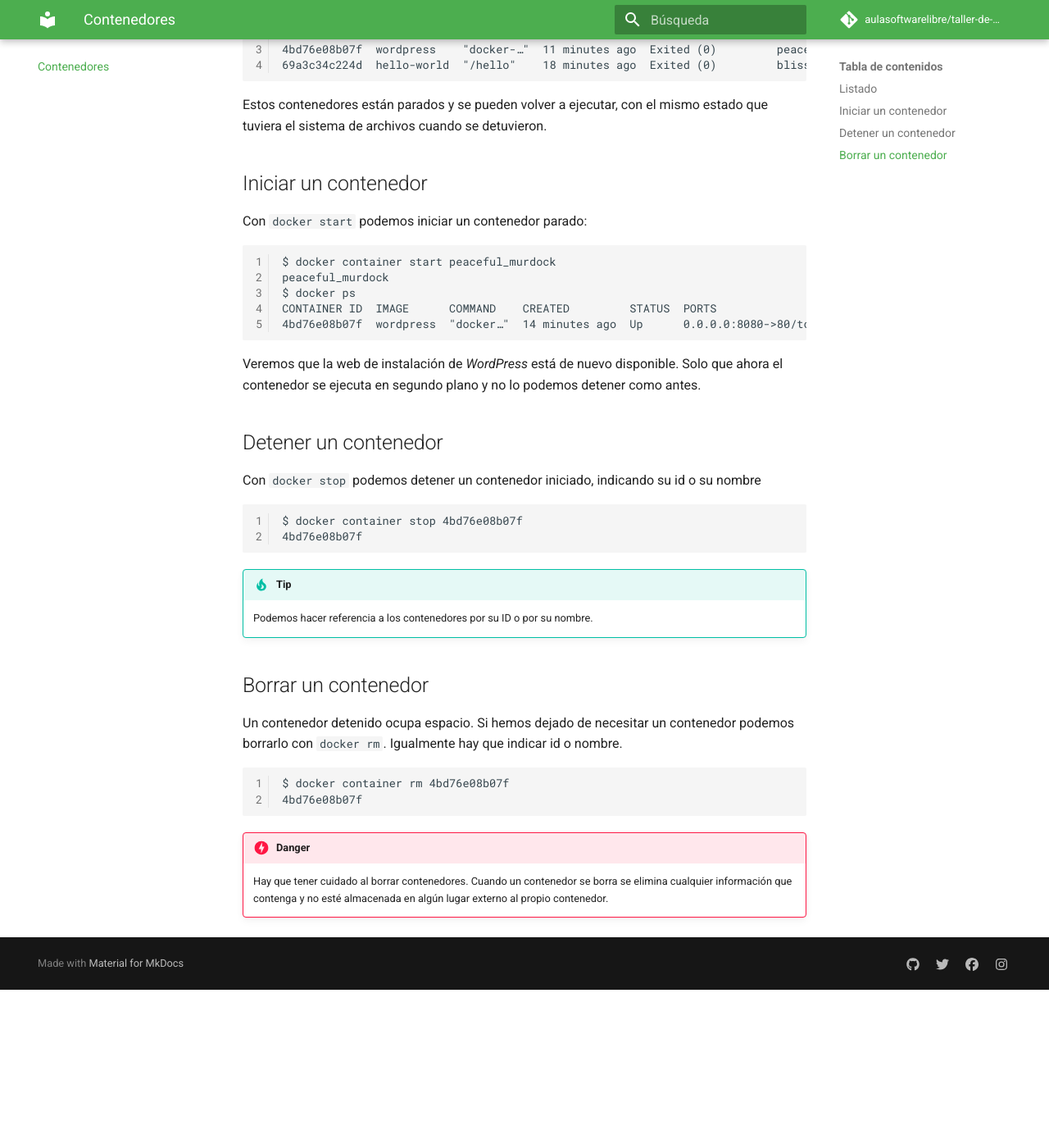
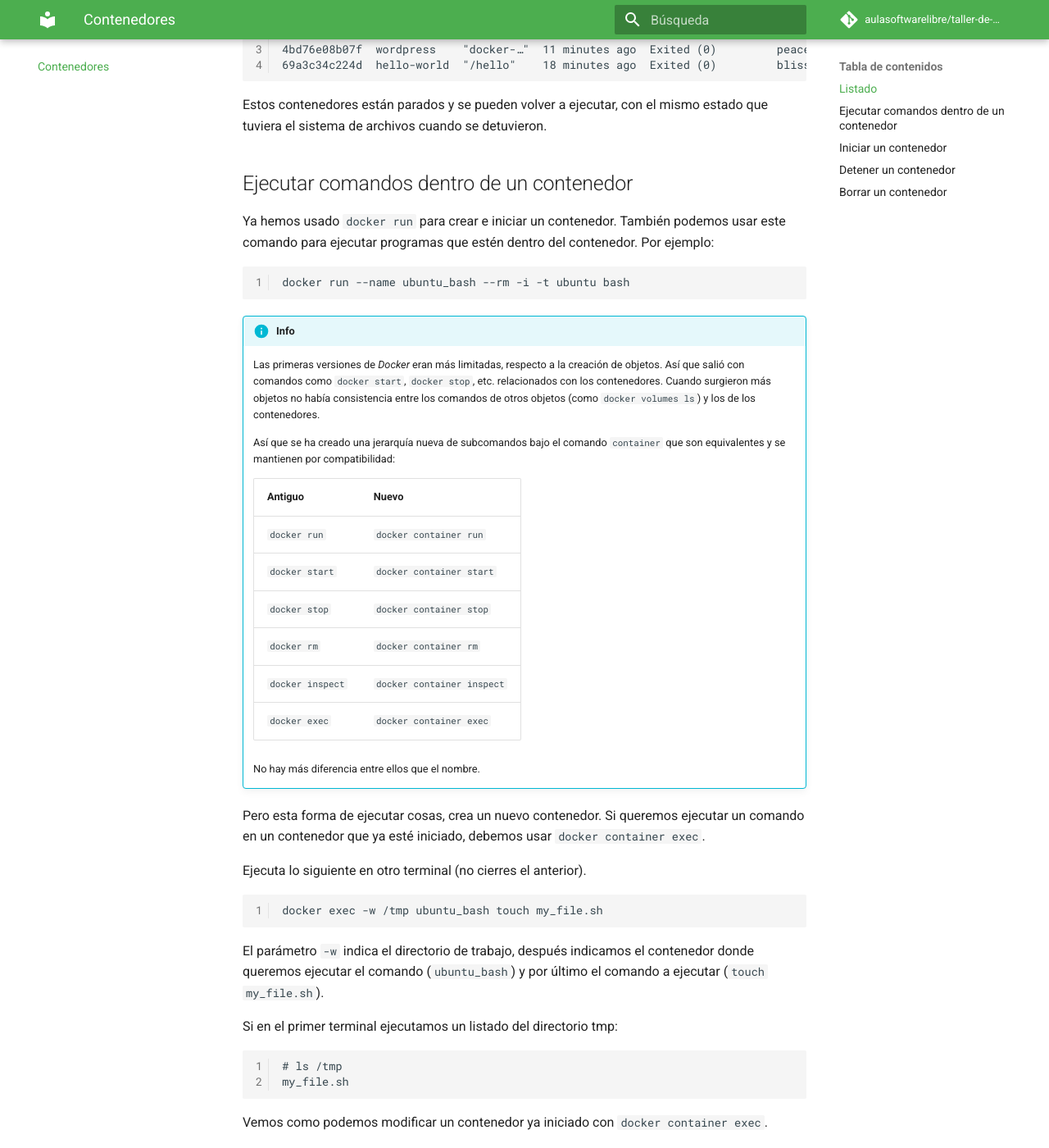
Before and after one commit to aulasoftwarelibre/taller-de-docker, an MkDocs documentation site: the page built from docs/containers.md, in a window 1280 px wide and 1400 px high, scrolled down 502 px. Shown: the whole window at 82% size. Built offline with MkDocs 1.6.1 and Material for MkDocs 9.7.7, drawn with Linux system fonts in a browser that asks for light colours; comment, search, counter and statistics services are not loaded; before the commit the page ends 1709 px from its top, so only the background shows below that; some of the changed text lies outside the part shown.

Commit message:
Added exec and run container commands

```diff
--- a/docs/containers.md
+++ b/docs/containers.md
@@ -15,9 +15,48 @@ Probemos con el parámetro `--all` o `-a`.
 
 Estos contenedores están parados y se pueden volver a ejecutar, con el mismo estado que tuviera el sistema de archivos cuando se detuvieron.
 
+## Ejecutar comandos dentro de un contenedor
+
+Ya hemos usado `docker run` para crear e iniciar un contenedor. También podemos usar este comando para ejecutar programas que estén dentro del contenedor. Por ejemplo:
+
+    docker run --name ubuntu_bash --rm -i -t ubuntu bash
+
+!!! info
+    Las primeras versiones de _Docker_ eran más limitadas, respecto a la creación de objetos. Así que salió con comandos como `docker start`, `docker stop`, etc. relacionados con los contenedores. Cuando surgieron más objetos no había consistencia entre los comandos de otros objetos (como `docker volumes ls`) y los de los contenedores.
+
+    Así que se ha creado una jerarquía nueva de subcomandos bajo el comando `container` que son equivalentes y se mantienen por compatibilidad:
+
+    | Antiguo | Nuevo |
+    |--|--|
+    | `docker run` | `docker container run` |
+    | `docker start` | `docker container start` |
+    | `docker stop` | `docker container stop` |
+    | `docker rm` | `docker container rm` |
+    | `docker inspect` | `docker container inspect` |
+    | `docker exec` | `docker container exec` |
+
+    No hay más diferencia entre ellos que el nombre.
+
+Pero esta forma de ejecutar cosas, crea un nuevo contenedor. Si queremos ejecutar un comando en un contenedor que ya esté iniciado, debemos usar `docker container exec`.
+
+Ejecuta lo siguiente en otro terminal (no cierres el anterior).
+
+    docker exec -w /tmp ubuntu_bash touch my_file.sh
+
+El parámetro `-w` indica el directorio de trabajo, después indicamos el contenedor donde queremos ejecutar el comando (`ubuntu_bash`) y por último el comando a ejecutar (`touch my_file.sh`).
+
+Si en el primer terminal ejecutamos un listado del directorio tmp:
+
+    # ls /tmp
+    my_file.sh
+
+Vemos como podemos modificar un contenedor ya iniciado con `docker container exec`.
+
+Pulsa `Control+C` en el primer terminal para cerrar y borrar el contenedor.
+
 ## Iniciar un contenedor
 
-Con `docker start` podemos iniciar un contenedor parado:
+Con `docker container start` podemos iniciar un contenedor parado:
 
     $ docker container start peaceful_murdock
     peaceful_murdock
@@ -29,7 +68,7 @@ Veremos que la web de instalación de _WordPress_ está de nuevo disponible. Sol
 
 ## Detener un contenedor
 
-Con `docker stop` podemos detener un contenedor iniciado, indicando su id o su nombre
+Con `docker container stop` podemos detener un contenedor iniciado, indicando su id o su nombre
 
     $ docker container stop 4bd76e08b07f
     4bd76e08b07f
@@ -39,7 +78,7 @@ Con `docker stop` podemos detener un contenedor iniciado, indicando su id o su n
 
 ## Borrar un contenedor
 
-Un contenedor detenido ocupa espacio. Si hemos dejado de necesitar un contenedor podemos borrarlo con `docker rm`. Igualmente hay que indicar id o nombre.
+Un contenedor detenido ocupa espacio. Si hemos dejado de necesitar un contenedor podemos borrarlo con `docker container rm`. Igualmente hay que indicar id o nombre.
 
     $ docker container rm 4bd76e08b07f
     4bd76e08b07f
```
